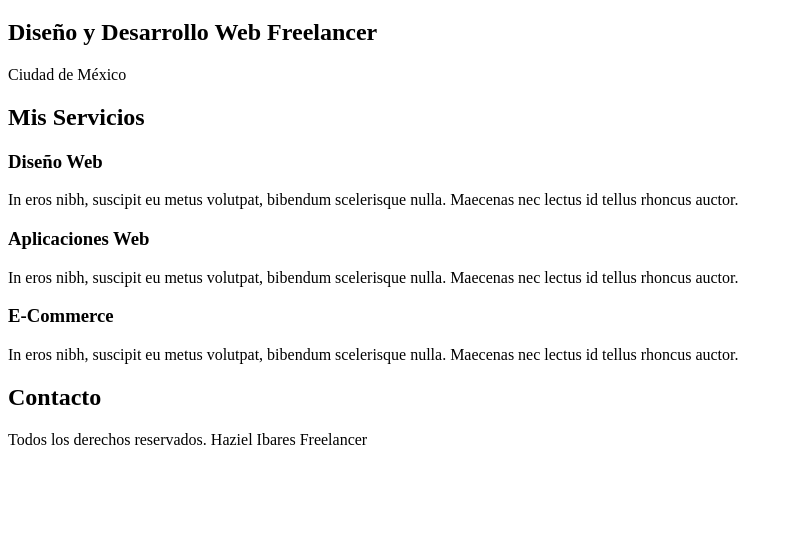
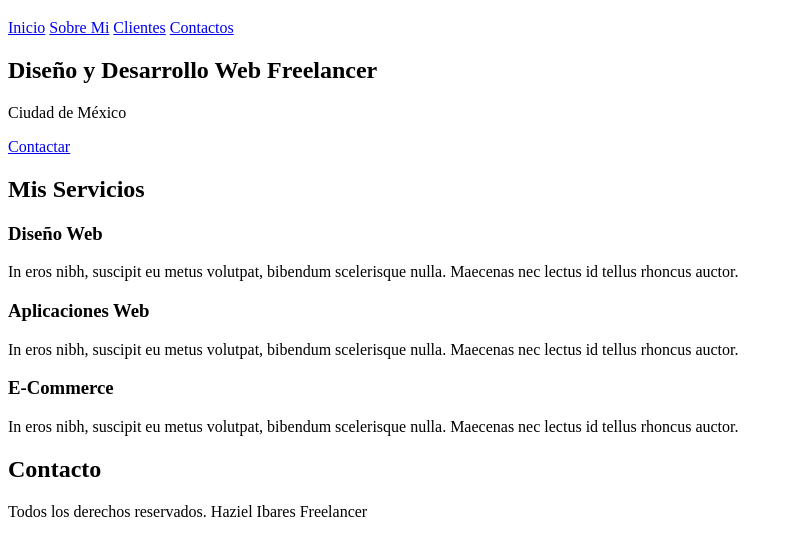
Before and after one commit to Haziel08/Sitio-Web-Freelancer-Proyecto-1, a plain HTML site: page index.html in a window 1280 px wide. Shown: the part 61-616 px from the top of the page, without its empty margins (0-793 px from the left). Drawn offline with Linux system fonts and the light colour scheme.

Commit message:
Agregando navegacion

```diff
--- a/index.html
+++ b/index.html
@@ -10,9 +10,18 @@
         <h1>Haziel Ibares Freelancer</h1>
     </header>
 
+    <nav>
+        <a href="#">Inicio</a>
+        <a href="#">Sobre Mi</a>
+        <a href="#">Clientes</a>
+        <a href="#">Contactos</a>
+    </nav>
+
     <section>
         <h2>Diseño y Desarrollo Web Freelancer</h2>
         <p>Ciudad de México</p>
+
+        <a href="#">Contactar</a>
     </section>
 
     <main>
```
